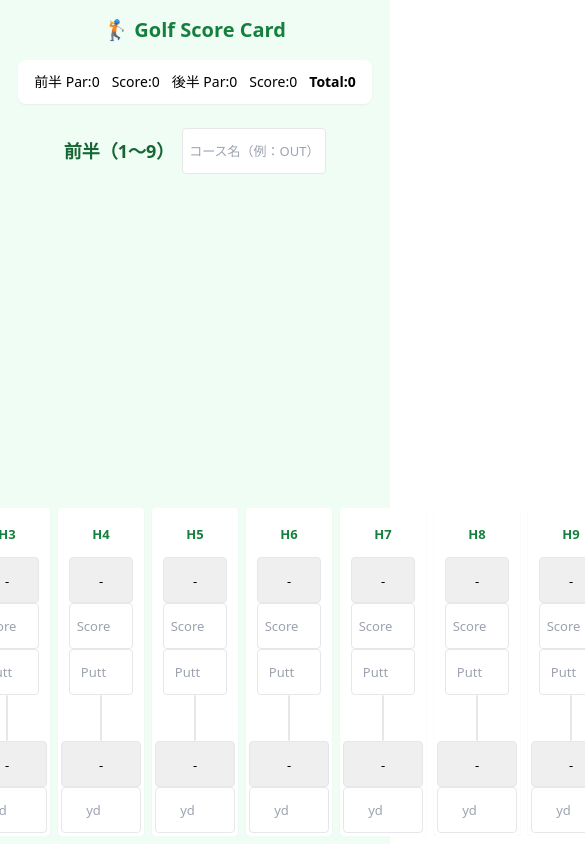
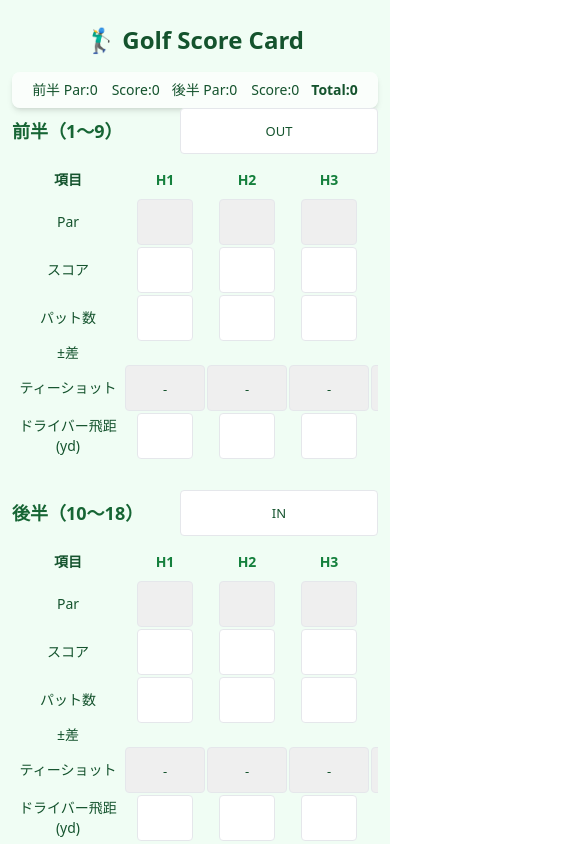
Before and after one commit to reniwasaki/golf-score-simple, a React (Vite) app: page / in a window 390 px wide. Shown: the top 844 px of the page, 585 px wide, since content can reach past the window. Built offline with nearby package versions, Linux system fonts and the light colour scheme.

Commit message:
fix: responsive layout for mobile

```diff
--- a/src/App.jsx
+++ b/src/App.jsx
@@ -1,229 +1,289 @@
-import { useState, useEffect } from "react";
+import React, { useState, useEffect } from "react";
 
-function App() {
-  const HOLE_COUNT = 18;
-  const [courseNames, setCourseNames] = useState(["", ""]);
+const initialHoles = Array(9).fill({
+  par: "",
+  score: "",
+  putt: "",
+  tee: "-",
+  distance: "",
+});
 
-  const [scores, setScores] = useState(Array(HOLE_COUNT).fill(""));
-  const [pars, setPars] = useState(Array(HOLE_COUNT).fill(""));
-  const [putts, setPutts] = useState(Array(HOLE_COUNT).fill(""));
-  const [teeShots, setTeeShots] = useState(Array(HOLE_COUNT).fill(""));
-  const [distances, setDistances] = useState(Array(HOLE_COUNT).fill(""));
+export default function App() {
+  const [outCourseName, setOutCourseName] = useState("OUT");
+  const [inCourseName, setInCourseName] = useState("IN");
+  const [outHoles, setOutHoles] = useState([...initialHoles]);
+  const [inHoles, setInHoles] = useState([...initialHoles]);
 
+  // ローカル保存の復元
   useEffect(() => {
     const saved = localStorage.getItem("golfScoreData");
     if (saved) {
-      const d = JSON.parse(saved);
-      setCourseNames(d.courseNames || ["", ""]);
-      setScores(d.scores || Array(HOLE_COUNT).fill(""));
-      setPars(d.pars || Array(HOLE_COUNT).fill(""));
-      setPutts(d.putts || Array(HOLE_COUNT).fill(""));
-      setTeeShots(d.teeShots || Array(HOLE_COUNT).fill(""));
-      setDistances(d.distances || Array(HOLE_COUNT).fill(""));
+      const data = JSON.parse(saved);
+      setOutCourseName(data.outCourseName || "OUT");
+      setInCourseName(data.inCourseName || "IN");
+      setOutHoles(data.outHoles || [...initialHoles]);
+      setInHoles(data.inHoles || [...initialHoles]);
     }
   }, []);
 
+  // 自動保存
   useEffect(() => {
     localStorage.setItem(
       "golfScoreData",
-      JSON.stringify({ courseNames, scores, pars, putts, teeShots, distances })
+      JSON.stringify({ outCourseName, inCourseName, outHoles, inHoles })
     );
-  }, [courseNames, scores, pars, putts, teeShots, distances]);
+  }, [outCourseName, inCourseName, outHoles, inHoles]);
 
-  const handleChange = (setter, index, value) => {
-    setter((prev) => {
-      const a = [...prev];
-      a[index] = value;
-      return a;
-    });
+  const handleChange = (setHoles, holes, index, field, value) => {
+    const newHoles = [...holes];
+    newHoles[index] = { ...newHoles[index], [field]: value };
+    setHoles(newHoles);
   };
 
-  const diffSymbol = (s, p) => {
-    if (!s || !p) return "";
-    const d = s - p;
-    if (d <= -3) return "☆";
-    if (d === -2) return "◎";
-    if (d === -1) return "◯";
-    if (d === 0) return "ー";
-    if (d === 1) return "△";
-    if (d === 2) return "□";
-    return `+${d}`;
-  };
-  const diffColor = (s, p) => {
-    if (!s || !p) return "text-gray-600";
-    const d = s - p;
-    if (d < 0) return "text-green-600 font-bold";
-    if (d > 0) return "text-red-600 font-bold";
-    return "text-gray-800 font-semibold";
+  const calculateDiffSymbol = (par, score) => {
+    if (!par || !score) return "";
+    const diff = score - par;
+    if (diff === -3) return "☆";
+    if (diff === -2) return "◎";
+    if (diff === -1) return "◯";
+    if (diff === 0) return "ー";
+    if (diff === 1) return "△";
+    if (diff === 2) return "□";
+    if (diff >= 3) return `+${diff}`;
+    return diff;
   };
 
-  const calcSum = (a) => a.reduce((x, y) => x + (parseInt(y) || 0), 0);
-  const calcAvg = (a) => {
-    const f = a.filter((x) => x !== "");
-    return f.length ? Math.round(f.reduce((x, y) => x + parseInt(y), 0) / f.length) : 0;
+  const calcTotal = (holes) => {
+    const total = holes.reduce(
+      (acc, h) => {
+        const par = parseInt(h.par) || 0;
+        const score = parseInt(h.score) || 0;
+        return {
+          par: acc.par + par,
+          score: acc.score + score,
+        };
+      },
+      { par: 0, score: 0 }
+    );
+    return total;
   };
 
+  const calcPutt = (holes) =>
+    holes.reduce((sum, h) => sum + (parseInt(h.putt) || 0), 0);
+
+  const calcAvgDistance = (holes) => {
+    const values = holes
+      .map((h) => parseInt(h.distance))
+      .filter((v) => !isNaN(v) && v > 0);
+    if (values.length === 0) return 0;
+    return Math.round(values.reduce((a, b) => a + b, 0) / values.length);
+  };
+
+  const outTotal = calcTotal(outHoles);
+  const inTotal = calcTotal(inHoles);
+  const totalScore = outTotal.score + inTotal.score;
+  const totalPar = outTotal.par + inTotal.par;
+
   const resetAll = () => {
-    const b = Array(HOLE_COUNT).fill("");
-    setCourseNames(["", ""]);
-    setScores(b);
-    setPars(b);
-    setPutts(b);
-    setTeeShots(b);
-    setDistances(b);
+    setOutHoles([...initialHoles]);
+    setInHoles([...initialHoles]);
+    setOutCourseName("OUT");
+    setInCourseName("IN");
     localStorage.removeItem("golfScoreData");
   };
 
-  const sum = (s, e) => ({
-    par: calcSum(pars.slice(s, e)),
-    score: calcSum(scores.slice(s, e)),
-    putt: calcSum(putts.slice(s, e)),
-    avg: calcAvg(distances.slice(s, e)),
-  });
-
-  const sumOut = sum(0, 9);
-  const sumIn = sum(9, 18);
-
-  const renderHalf = (start, end, label, idx) => (
-    <div className="w-full flex flex-col items-center mb-10">
-      {/* コース名 */}
-      <div className="flex items-center mb-3 flex-wrap justify-center">
-        <h2 className="text-lg font-semibold text-green-800 mr-2">{label}</h2>
-        <input
-          type="text"
-          placeholder="コース名（例：OUT）"
-          className="border rounded px-2 py-1 text-sm w-36 text-center"
-          value={courseNames[idx]}
-          onChange={(e) => handleChange(setCourseNames, idx, e.target.value)}
-        />
-      </div>
-
-      {/* スマホ対応：横スクロール */}
-      <div className="flex overflow-x-auto sm:overflow-visible">
-        <div className="flex flex-col sm:flex-row justify-center items-start">
-          {/* 左ラベル */}
-          <div className="flex flex-col items-end pr-2 text-[12px] sm:text-[13px] text-gray-700 font-semibold">
-            <div className="score-cell">ホール</div>
-            <div className="score-cell">Par</div>
-            <div className="score-cell">スコア</div>
-            <div className="score-cell">パット</div>
-            <div className="score-cell">±差</div>
-            <div className="score-cell">ティーショット</div>
-            <div className="score-cell">ドライバー</div>
-          </div>
-
-          {/* 入力欄 */}
-          <div className="flex sm:grid sm:grid-cols-9 gap-2 sm:gap-[6px]">
-            {scores.slice(start, end).map((_, i) => {
-              const n = start + i;
-              const p = parseInt(pars[n]);
-              const teeOpt =
-                p === 3
-                  ? ["-", "グリーンオン", "右", "左", "奥", "手前", "OB"]
-                  : ["-", "フェアウェイ", "右ラフ", "左ラフ", "OB"];
-              return (
-                <div
-                  key={n}
-                  className="flex flex-col items-center bg-white p-[3px] rounded shadow-sm min-w-[70px]"
-                >
-                  <div className="score-cell font-semibold text-green-700">
-                    H{n + 1}
-                  </div>
+  const renderHoleInputs = (holes, setHoles) => (
+    <div className="w-full overflow-x-auto">
+      <div className="inline-block min-w-[850px] sm:min-w-full">
+        <table className="w-full text-sm text-center border-collapse">
+          <thead>
+            <tr>
+              <th className="p-2">項目</th>
+              {holes.map((_, i) => (
+                <th key={i} className="text-green-700">
+                  H{i + 1}
+                </th>
+              ))}
+            </tr>
+          </thead>
+          <tbody>
+            <tr>
+              <td>Par</td>
+              {holes.map((hole, i) => (
+                <td key={i}>
                   <select
-                    className="w-16 border rounded text-center text-sm"
-                    value={pars[n]}
-                    onChange={(e) => handleChange(setPars, n, e.target.value)}
+                    value={hole.par}
+                    onChange={(e) =>
+                      handleChange(setHoles, holes, i, "par", e.target.value)
+                    }
+                    className="w-14 p-1 border rounded"
                   >
-                    <option value="">-</option>
+                    <option value=""></option>
                     <option value="3">3</option>
                     <option value="4">4</option>
                     <option value="5">5</option>
                   </select>
-
+                </td>
+              ))}
+            </tr>
+            <tr>
+              <td>スコア</td>
+              {holes.map((hole, i) => (
+                <td key={i}>
                   <input
                     type="number"
-                    className="w-16 border rounded text-center text-sm"
-                    value={scores[n]}
-                    onChange={(e) => handleChange(setScores, n, e.target.value)}
-                    placeholder="Score"
+                    value={hole.score}
+                    onChange={(e) =>
+                      handleChange(setHoles, holes, i, "score", e.target.value)
+                    }
+                    className="w-14 p-1 border rounded text-center"
                   />
+                </td>
+              ))}
+            </tr>
+            <tr>
+              <td>パット数</td>
+              {holes.map((hole, i) => (
+                <td key={i}>
                   <input
                     type="number"
-                    className="w-16 border rounded text-center text-sm"
-                    value={putts[n]}
-                    onChange={(e) => handleChange(setPutts, n, e.target.value)}
-                    placeholder="Putt"
+                    value={hole.putt}
+                    onChange={(e) =>
+                      handleChange(setHoles, holes, i, "putt", e.target.value)
+                    }
+                    className="w-14 p-1 border rounded text-center"
                   />
-                  <div className={`score-cell border rounded ${diffColor(scores[n], p)}`}>
-                    {diffSymbol(scores[n], p)}
-                  </div>
-                  <select
-                    className="w-20 border rounded text-center text-sm"
-                    value={teeShots[n]}
-                    onChange={(e) => handleChange(setTeeShots, n, e.target.value)}
-                  >
-                    {teeOpt.map((t) => (
-                      <option key={t} value={t === "-" ? "" : t}>
-                        {t}
-                      </option>
-                    ))}
-                  </select>
-                  {p !== 3 ? (
+                </td>
+              ))}
+            </tr>
+            <tr>
+              <td>±差</td>
+              {holes.map((hole, i) => (
+                <td key={i}>
+                  {calculateDiffSymbol(parseInt(hole.par), parseInt(hole.score))}
+                </td>
+              ))}
+            </tr>
+            <tr>
+              <td>ティーショット</td>
+              {holes.map((hole, i) => (
+                <td key={i}>
+                  {hole.par === "3" ? (
+                    <select
+                      value={hole.tee}
+                      onChange={(e) =>
+                        handleChange(setHoles, holes, i, "tee", e.target.value)
+                      }
+                      className="w-20 p-1 border rounded"
+                    >
+                      <option>-</option>
+                      <option>グリーンオン</option>
+                      <option>右</option>
+                      <option>左</option>
+                      <option>奥</option>
+                      <option>手前</option>
+                      <option>OB</option>
+                    </select>
+                  ) : (
+                    <select
+                      value={hole.tee}
+                      onChange={(e) =>
+                        handleChange(setHoles, holes, i, "tee", e.target.value)
+                      }
+                      className="w-20 p-1 border rounded"
+                    >
+                      <option>-</option>
+                      <option>フェアウェイ</option>
+                      <option>右ラフ</option>
+                      <option>左ラフ</option>
+                      <option>OB</option>
+                    </select>
+                  )}
+                </td>
+              ))}
+            </tr>
+            <tr>
+              <td>ドライバー飛距(yd)</td>
+              {holes.map((hole, i) => (
+                <td key={i}>
+                  {hole.par !== "3" ? (
                     <input
                       type="number"
-                      className="w-20 border rounded text-center text-sm"
-                      value={distances[n]}
-                      onChange={(e) => handleChange(setDistances, n, e.target.value)}
-                      placeholder="yd"
+                      value={hole.distance}
+                      onChange={(e) =>
+                        handleChange(setHoles, holes, i, "distance", e.target.value)
+                      }
+                      className="w-14 p-1 border rounded text-center"
                     />
                   ) : (
-                    <div className="w-20 text-gray-400 text-sm text-center">-</div>
+                    <span>-</span>
                   )}
-                </div>
-              );
-            })}
-          </div>
-        </div>
+                </td>
+              ))}
+            </tr>
+          </tbody>
+        </table>
       </div>
     </div>
   );
 
   return (
-    <div className="min-h-screen bg-green-50 flex flex-col items-center py-4 sm:py-6">
-      <h1 className="text-xl sm:text-2xl font-bold mb-4 text-green-700">
-        🏌️ Golf Score Card
+    <div className="min-h-screen bg-green-50 text-green-900 flex flex-col items-center px-3 py-6 sm:px-8 sm:py-10 max-w-[1200px] mx-auto">
+      <h1 className="text-2xl font-bold flex items-center gap-2 mb-4">
+        🏌️‍♂️ Golf Score Card
       </h1>
 
-      <div className="flex justify-center flex-wrap gap-3 mb-6 bg-white shadow-sm rounded-lg px-4 py-3 text-sm sm:text-base">
-        <div>前半 Par:{sumOut.par}</div>
-        <div>Score:{sumOut.score}</div>
-        <div>後半 Par:{sumIn.par}</div>
-        <div>Score:{sumIn.score}</div>
-        <div className="font-semibold">Total:{sumOut.score + sumIn.score}</div>
+     {/* ✅ スマホ対応済み 集計バー */}
+<div className="flex flex-wrap justify-center items-center gap-3 bg-white/70 px-4 py-2 rounded-lg shadow-md w-full max-w-md mx-auto text-sm sm:text-base text-center">
+  <div>前半 Par:{outTotal.par}　Score:{outTotal.score}</div>
+  <div>後半 Par:{inTotal.par}　Score:{inTotal.score}</div>
+  <div className="font-bold">Total:{totalScore}</div>
+</div>
+
+
+      {/* 前半 */}
+      <div className="w-full max-w-5xl mb-6">
+        <div className="flex justify-between items-center mb-2">
+          <h2 className="text-lg font-bold text-green-800">
+            前半（1〜9）
+          </h2>
+          <input
+            value={outCourseName}
+            onChange={(e) => setOutCourseName(e.target.value)}
+            placeholder="コース名（例：OUT）"
+            className="border rounded px-2 py-1 text-center"
+          />
+        </div>
+        {renderHoleInputs(outHoles, setOutHoles)}
       </div>
 
-      {renderHalf(0, 9, "前半（1〜9）", 0)}
-      {renderHalf(9, 18, "後半（10〜18）", 1)}
+      {/* 後半 */}
+      <div className="w-full max-w-5xl mb-6">
+        <div className="flex justify-between items-center mb-2">
+          <h2 className="text-lg font-bold text-green-800">
+            後半（10〜18）
+          </h2>
+          <input
+            value={inCourseName}
+            onChange={(e) => setInCourseName(e.target.value)}
+            placeholder="コース名（例：IN）"
+            className="border rounded px-2 py-1 text-center"
+          />
+        </div>
+        {renderHoleInputs(inHoles, setInHoles)}
+      </div>
+
+      {/* 凡例 */}
+      <div className="text-xs text-gray-700 mb-3">
+        ☆(-3) ◎(-2) ◯(-1) ー(0) △(+1) □(+2) +3〜(オーバー)
+      </div>
 
       <button
         onClick={resetAll}
-        className="bg-green-600 text-white px-6 py-2 rounded shadow hover:bg-green-700 mt-2 mb-6 text-sm sm:text-base"
+        className="bg-green-600 hover:bg-green-700 text-white px-4 py-2 rounded"
       >
         リセット
       </button>
-
-      {/* 凡例 */}
-      <div className="bg-white shadow-sm rounded-lg p-3 text-xs sm:text-sm text-gray-700 flex flex-wrap justify-center gap-2 sm:gap-4 max-w-lg text-center">
-        <div><span className="text-green-700 font-bold">☆</span>：−3以下</div>
-        <div><span className="text-green-700 font-bold">◎</span>：−2</div>
-        <div><span className="text-green-700 font-bold">◯</span>：−1</div>
-        <div><span className="text-gray-800 font-semibold">ー</span>：±0</div>
-        <div><span className="text-red-600 font-bold">△</span>：＋1</div>
-        <div><span className="text-red-600 font-bold">□</span>：＋2</div>
-        <div><span className="text-red-600 font-bold">+3</span>：＋3以上</div>
-      </div>
     </div>
   );
 }
-
-export default App;
```
